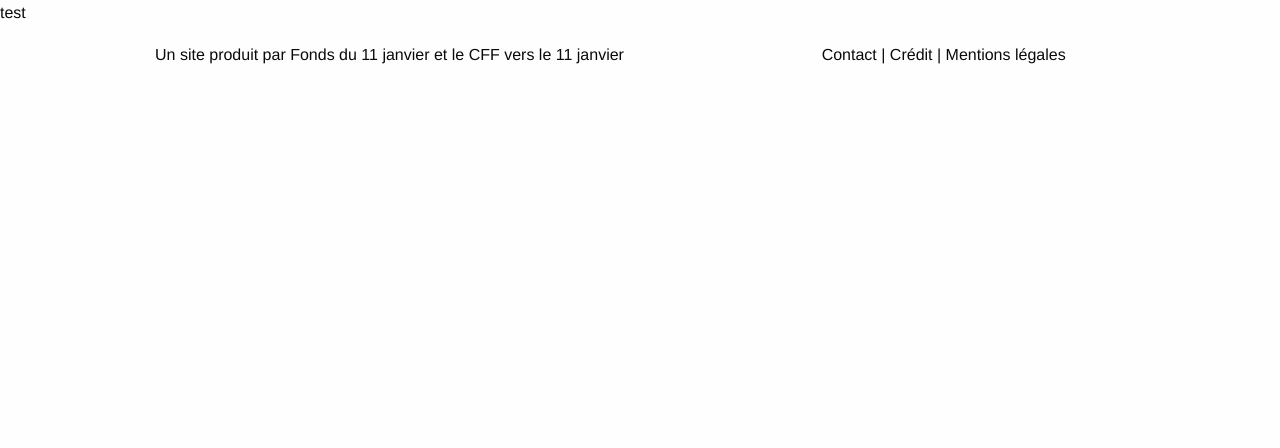
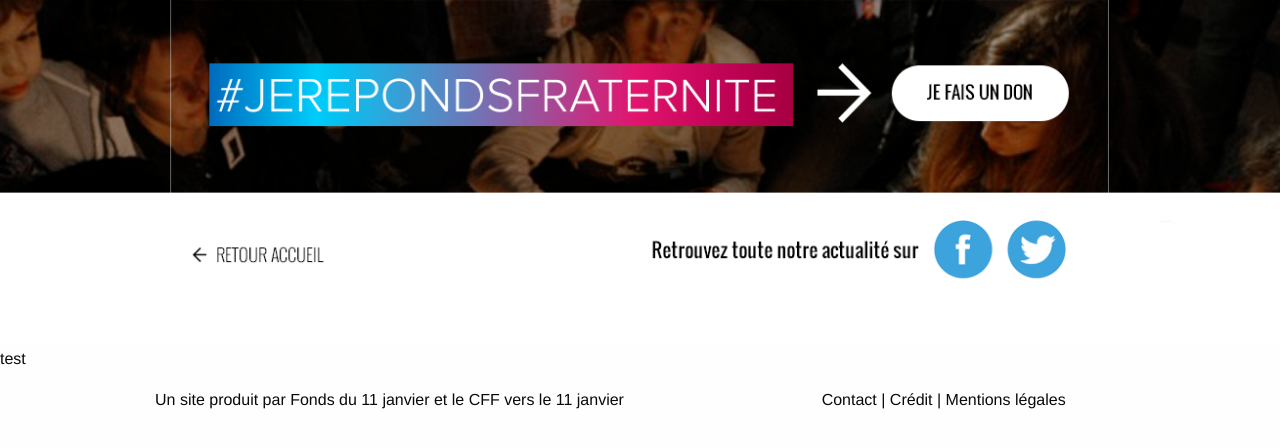
Before and after one commit to adfinitas-app/jerepondsfraternite, a Jekyll site: the page built from _posts/2015-12-01-des-outils-ludo-educatifs-pour-faire-decouvrir-aux-enfants-la-laicite.md, in a window 1280 px wide. Shown: the top 448 px of the page. Built offline with Jekyll 4.4.1, drawn with Linux system fonts in a browser that asks for light colours.

Commit message:
Updated '_layouts/template-post.html' via CloudCannon

```diff
--- a/_layouts/template-post.html
+++ b/_layouts/template-post.html
@@ -1,6 +1,6 @@
 ---
 layout: default
 ---
-<div class="coverpost">
+<div class="coverpost paddcoverpost">
 </div>
 {{content}}
```
